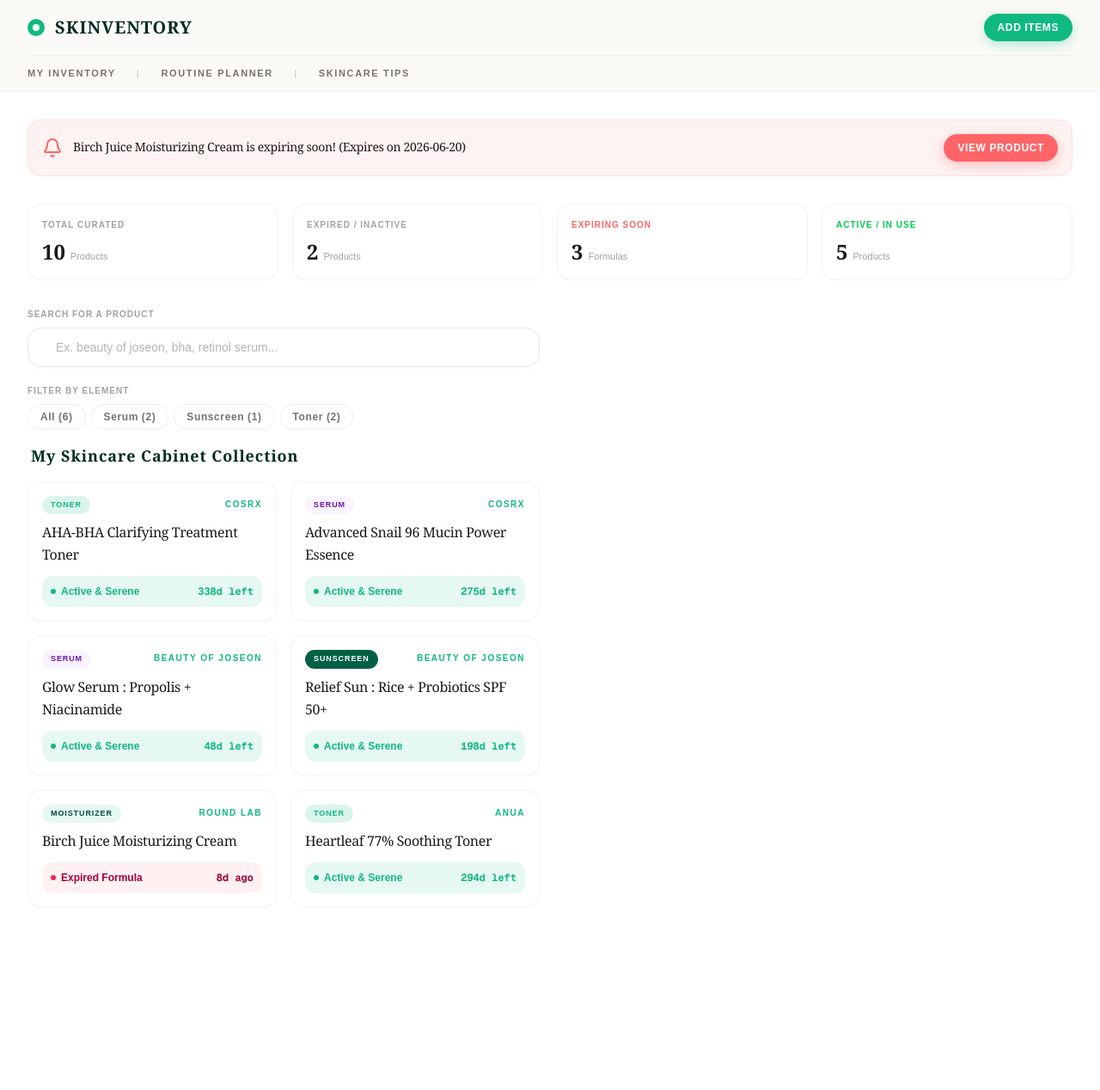
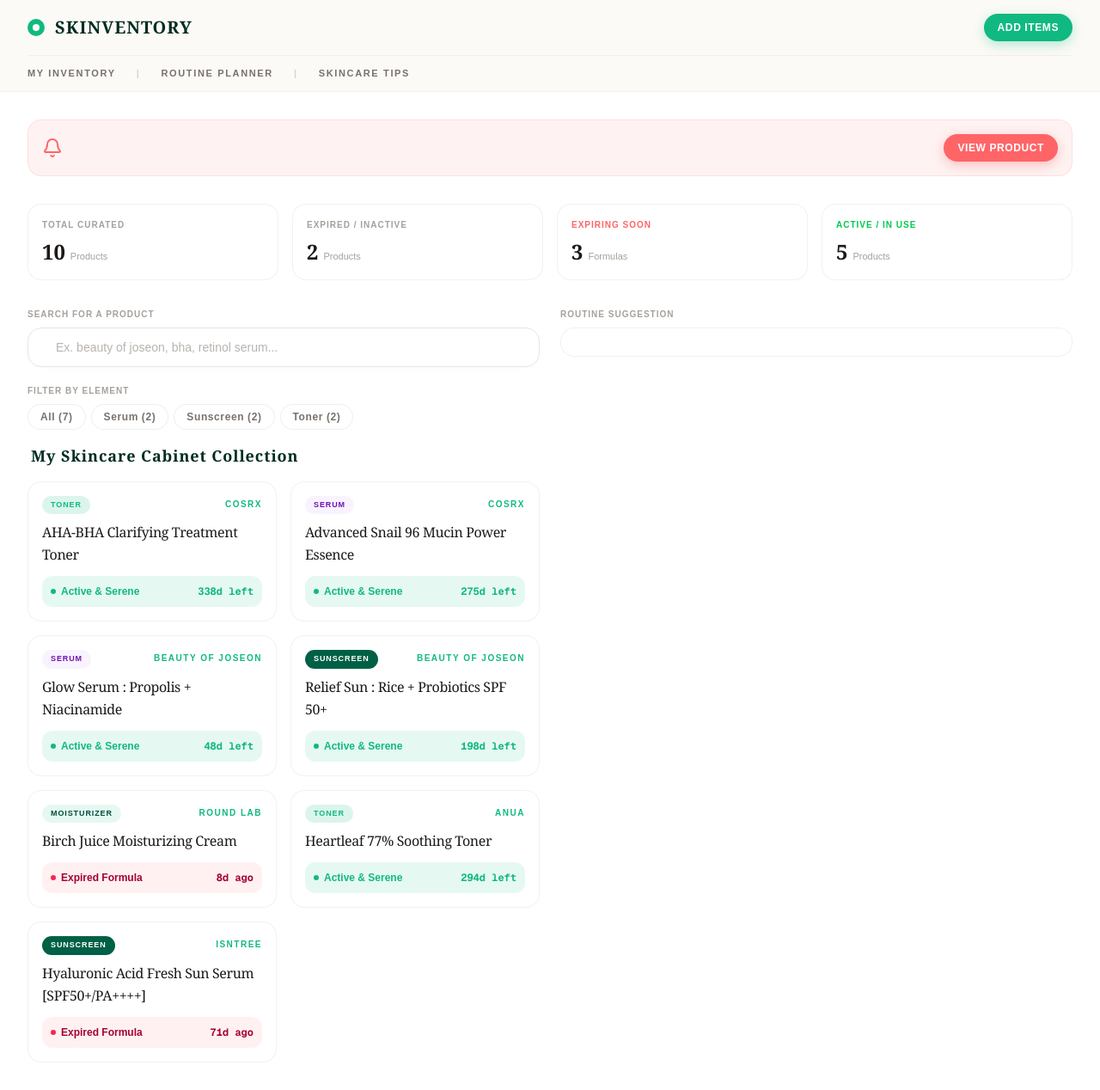
Before and after one commit to faabaf01/skinventory-nextjs, a Next.js app: page / in a window 1280 px wide. Shown: the whole page at 86% size. Before the commit the page ends 1088 px from the top, so only its background shows below. Built offline with nearby package versions, Linux system fonts and the light colour scheme.

Commit message:
add search functionality

```diff
--- a/app/page.tsx
+++ b/app/page.tsx
@@ -1,7 +1,10 @@
+"use client";
 import { Bell, Search } from "lucide-react";
 import { SkincareProduct } from "./types";
+import { useState } from "react";
 
 export default function Home() {
+  const [searchQuery, setSearchQuery] = useState<string>("");
   const products = [
     {
       id: "1",
@@ -75,6 +78,18 @@
       notes:
         "Extremely calming on red or irritated skin. Excellent for 7-skin method.",
     },
+    {
+      id: "7",
+      name: "Hyaluronic Acid Fresh Sun Serum [SPF50+/PA++++]",
+      brand: "Isntree",
+      category: "Sunscreen",
+      dateOpened: "2024-11-20",
+      paoMonths: 12,
+      expirationDate: "2026-04-18",
+      volumeLabel: "100ml",
+      notes:
+        "Lightweight hydrating sunscreen. Excellent for sensitive skin. No white cast.",
+    },
   ];
 
   const getProductExpirationStatus = (product: SkincareProduct) => {
@@ -94,6 +109,18 @@
     }
     return { daysRemaining, status };
   };
+
+  const filteredProducts = products.filter((product) => {
+    const matchesSearch =
+      product.name.toLowerCase().includes(searchQuery.toLowerCase()) ||
+      product.brand.toLowerCase().includes(searchQuery.toLowerCase()) ||
+      product.category.toLowerCase().includes(searchQuery.toLowerCase());
+    return matchesSearch;
+  });
+
+  // const criticalNotifications = products.map(p =>{
+
+  // })
 
   return (
     <>
@@ -146,10 +173,7 @@
               <div className="flex items-center justify-center">
                 <Bell className="w-6 h-6 text-red-400" />
               </div>
-              <span className="text-sm font-serif font-medium text-stone-900 tracking-tight leading-relaxed">
-                Birch Juice Moisturizing Cream is expiring soon! (Expires on
-                2026-06-20)
-              </span>
+              <span className="text-sm font-serif font-medium text-stone-900 tracking-tight leading-relaxed"></span>
             </div>
             <button className="px-4 py-2 bg-red-400 text-white font-bold rounded-full hover:bg-red-500 cursor-pointer transition-all text-xs tracking-wider uppercase flex items-center gap-1.5 shadow-[0_4px_14px_rgba(239,68,68,0.3)] hover:shadow-[0_4px_18px_rgba(239,68,68,0.5)] active:scale-95 duration-150">
               View Product
@@ -221,8 +245,8 @@
               id="search-input"
               type="text"
               placeholder="Ex. beauty of joseon, bha, retinol serum..."
-              // value={searchQuery}
-              // onChange={(e) => setSearchQuery(e.target.value)}
+              value={searchQuery}
+              onChange={(e) => setSearchQuery(e.target.value)}
               className="w-full pl-8 pr-5 py-3 bg-white border border-stone-200 rounded-2xl text-xs sm:text-sm focus:outline-none focus:border-[#10b981] transition-all placeholder:text-stone-400/80 shadow-[0_4px_12px_rgba(0,0,0,0.01)]"
             />
             <div className="mt-5 flex flex-col gap-2">
@@ -271,7 +295,7 @@
                 </h3>
               </div>
               <div className="grid grid-cols-1 md:grid-cols-2 gap-4">
-                {products.map((product) => {
+                {filteredProducts.map((product) => {
                   const expirationStatus = getProductExpirationStatus(product);
                   return (
                     <div
@@ -361,23 +385,10 @@
             </div>
           </div>
           <div>
-            {/* <span className="text-[10px] uppercase font-bold text-stone-400 tracking-widest">
-              Filter by Category
+            <span className="text-[10px] uppercase font-bold text-stone-400 tracking-widest mb-2 block">
+              Routine Suggestion
             </span>
-            <select
-              id="category-filter"
-              // value={selectedCategory}
-              // onChange={(e) => setSelectedCategory(e.target.value)}
-              className="w-full pl-4 pr-5 py-3 bg-white border border-stone-200 rounded-2xl text-xs sm:text-sm focus:outline-none focus:border-[#10b981] transition-all placeholder:text-stone-400/80 shadow-[0_4px_12px_rgba(0,0,0,0.01)]"
-            >
-              <option value="">All Categories</option>
-              <option value="Cleanser">Cleanser</option>
-              <option value="Toner">Toner</option>
-              <option value="Serum">Serum</option>
-              <option value="Moisturizer">Moisturizer</option>
-              <option value="Sunscreen">Sunscreen</option>
-              <option value="Exfoliant">Exfoliant</option>
-            </select> */}
+            <div className="bg-white border border-stone-200/50 p-4 rounded-2xl"></div>
           </div>
         </div>
         {/* </div> */}
```
